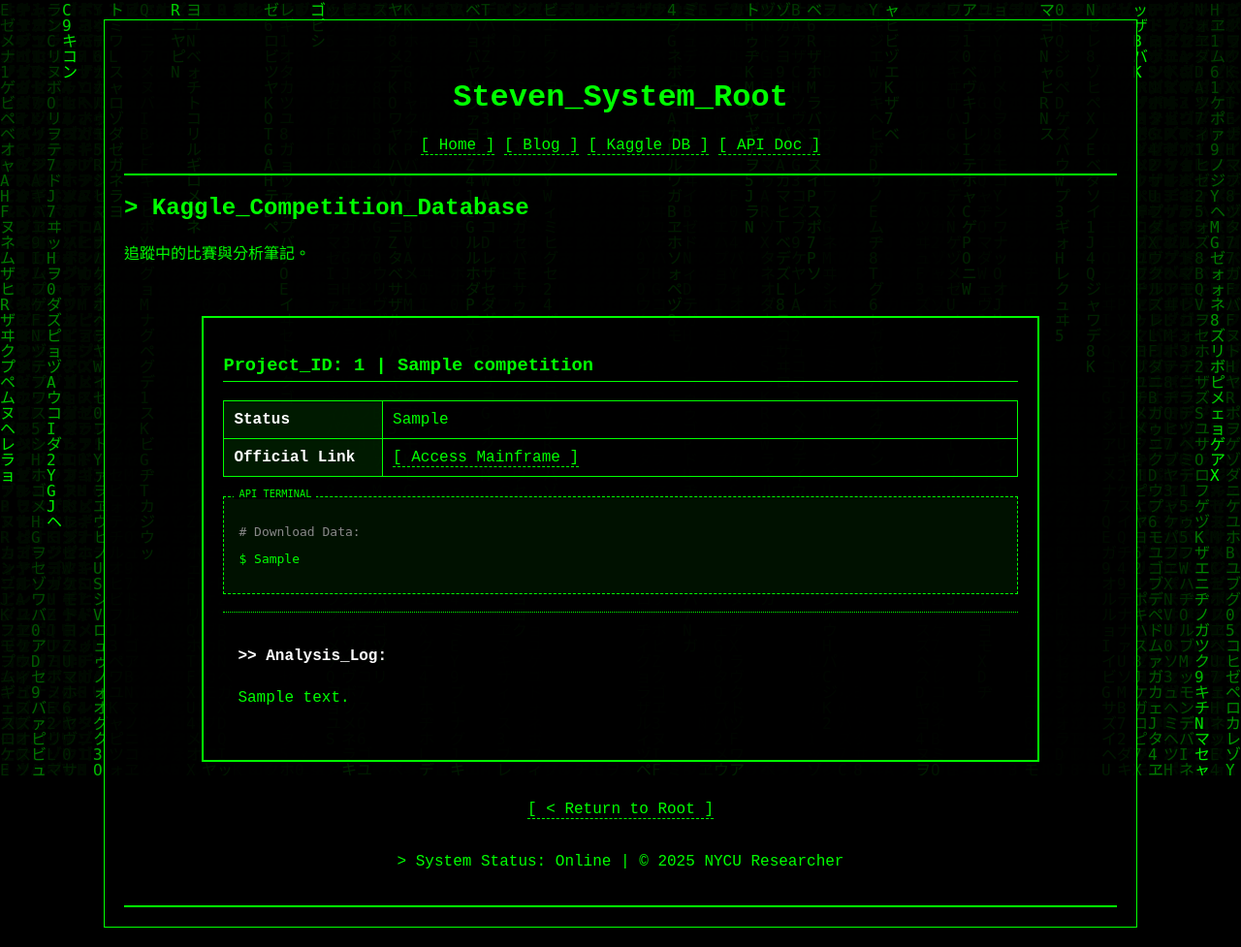
After one commit to steven556610/blog, a Flask app: page /kaggle in a window 1280 px wide. The commit adds this page. Shown: the whole page at 97% size. Run offline with Flask 3, Linux system fonts and the light colour scheme; tables that the repository leaves empty hold one stand-in row (values such as "Sample post"); parts of the project's set-up code (start-up, migrations or seed data) failed here and were passed over; some libraries are stand-ins or nearby versions.

Commit message:
[feat] add a new page which name kaggle DB

```diff
--- a/app.py
+++ b/app.py
@@ -1,5 +1,6 @@
+import markdown  # <--- 記得 import
 from flask import Flask, render_template, jsonify, request
-from models import db, Post
+from models import db, Post, KaggleCompetition
 
 app = Flask(__name__)
 # 設定 SQLite 資料庫
@@ -8,9 +9,49 @@ app.config['SQLALCHEMY_TRACK_MODIFICATIONS'] = False
 
 db.init_app(app)
 
-# 初始化資料庫 (第一次執行時開啟)
+# --- 修改 init_data 函式 ---
+def init_data():
+    # 1. 初始化 Kaggle 資料
+    if not KaggleCompetition.query.first():
+        sample_comp = KaggleCompetition(
+            name="Playground Series - Season 5, Episode 12",
+            url="https://www.kaggle.com/competitions/playground-series-s5e12/rules",
+            rank_info="Participating",
+            api_command="kaggle competitions download -c playground-series-s5e12",
+            description="### Init Data\nData loaded successfully."
+        )
+        db.session.add(sample_comp)
+
+    # 2. 初始化 Blog 資料 (這就是你缺少的！)
+    if not Post.query.first():
+        sample_post = Post(
+            title="System Reboot: Hello World",
+            content="資料庫重置完成。這是第一篇自動生成的網誌文章。系統運作正常。",
+            code_snippet="print('Hello World')",
+            # date_posted 會自動生成
+        )
+        db.session.add(sample_post)
+
+    # 提交所有變更
+    db.session.commit()
+    print(">> System Database: All Systems Operational.")
+
+# --- 啟動區塊 ---
 with app.app_context():
     db.create_all()
+    init_data() # 呼叫這個新的函式
+
+# --- 新增路由 ---
+@app.route('/kaggle')
+def kaggle_page():
+    comps = KaggleCompetition.query.order_by(KaggleCompetition.date_added.desc()).all()
+
+    # 將 Markdown 轉為 HTML
+    for comp in comps:
+        if comp.description:
+            comp.description = markdown.markdown(comp.description)
+
+    return render_template('kaggle.html', comps=comps)
 
 # --- 頁面路由 ---
 @app.route('/')
--- a/static/css/style.css
+++ b/static/css/style.css
@@ -1,41 +1,18 @@
 body {
     background-color: #000;
-    color: #0F0;
-    /* 經典駭客綠 */
-    font-family: 'Courier New', Courier, monospace;
-    /* 等寬字體 */
+    color: #0F0; /* 經典駭客綠 */
+    font-family: 'Courier New', Courier, monospace; /* 等寬字體 */
     margin: 0;
     padding: 0;
     overflow-x: hidden;
 }
 
-a {
-    color: #00FF00;
-    text-decoration: none;
-    border-bottom: 1px dashed #0F0;
-}
+a { color: #00FF00; text-decoration: none; border-bottom: 1px dashed #0F0; }
+a:hover { background-color: #0F0; color: #000; }
 
-a:hover {
-    background-color: #0F0;
-    color: #000;
-}
+header, footer { padding: 20px; border-bottom: 2px solid #0F0; text-align: center; }
 
-header,
-footer {
-    padding: 20px;
-    border-bottom: 2px solid #0F0;
-    text-align: center;
-}
-
-.container {
-    width: 80%;
-    margin: 20px auto;
-    position: relative;
-    z-index: 10;
-    background: rgba(0, 0, 0, 0.85);
-    padding: 20px;
-    border: 1px solid #0F0;
-}
+.container { width: 80%; margin: 20px auto; position: relative; z-index: 10; background: rgba(0, 0, 0, 0.85); padding: 20px; border: 1px solid #0F0; }
 
 /* 程式碼區塊樣式 */
 pre {
@@ -53,7 +30,46 @@ pre {
     left: 0;
     width: 100%;
     height: 100%;
-    z-index: 0;
-    /* 放在最底層 */
+    z-index: 0; /* 放在最底層 */
     pointer-events: none;
 }
+/* --- Kaggle 頁面專用樣式 --- */
+.matrix-table {
+    width: 100%;
+    border-collapse: collapse;
+    margin-bottom: 20px;
+    border: 1px solid #0F0;
+}
+
+.matrix-table th, .matrix-table td {
+    border: 1px solid #0F0;
+    padding: 10px;
+    text-align: left;
+    vertical-align: top;
+}
+
+.matrix-table th {
+    background-color: rgba(0, 255, 0, 0.1);
+    color: #fff;
+    font-weight: bold;
+}
+
+.api-box {
+    background-color: #001100;
+    border: 1px dashed #0F0;
+    padding: 15px;
+    font-family: monospace;
+    margin-top: 10px;
+    position: relative;
+}
+
+.api-box::before {
+    content: "API TERMINAL";
+    position: absolute;
+    top: -10px;
+    left: 10px;
+    background: #000;
+    padding: 0 5px;
+    color: #0F0;
+    font-size: 0.8em;
+}
--- a/templates/base.html
+++ b/templates/base.html
@@ -15,8 +15,8 @@
             <h1>Steven_System_Root</h1>
             <nav>
                 <a href="/">[ Home ]</a>
-                <a href="/blog">[ Blog & Code ]</a>
-                <a href="/api-tutorial">[ API Tutorial ]</a>
+                <a href="/blog">[ Blog ]</a>
+                <a href="/kaggle">[ Kaggle DB ]</a>  <a href="/api-tutorial">[ API Doc ]</a>
             </nav>
         </header>
 
--- /dev/null
+++ b/templates/kaggle.html
@@ -0,0 +1,46 @@
+{% extends "base.html" %}
+
+{% block content %}
+<h2>> Kaggle_Competition_Database</h2>
+<p>追蹤中的比賽與分析筆記。</p>
+<br>
+
+{% for comp in comps %}
+<div class="container" style="margin-bottom: 40px; border: 2px solid #0F0;">
+    <h3 style="border-bottom: 1px solid #0F0; padding-bottom: 5px;">
+        Project_ID: {{ comp.id }} | {{ comp.name }}
+    </h3>
+
+    <table class="matrix-table">
+        <tr>
+            <th width="20%">Status</th>
+            <td>{{ comp.rank_info }}</td>
+        </tr>
+        <tr>
+            <th>Official Link</th>
+            <td>
+                <a href="{{ comp.url }}" target="_blank">[ Access Mainframe ]</a>
+            </td>
+        </tr>
+    </table>
+
+    <div class="api-box">
+        <p style="color: #888;"># Download Data:</p>
+        <p>$ {{ comp.api_command }}</p>
+    </div>
+
+    <br>
+
+    <div style="padding: 15px; border-top: 1px dotted #0F0;">
+        <h4 style="color: #fff;">>> Analysis_Log:</h4>
+        <div style="line-height: 1.6;">
+            {{ comp.description | safe }}
+        </div>
+    </div>
+</div>
+{% endfor %}
+
+<div style="text-align: center; margin-top: 20px;">
+    <a href="/" class="btn">[ < Return to Root ]</a>
+</div>
+{% endblock %}
```
Also changed, not shown: models.py (+11 -0 lines).
